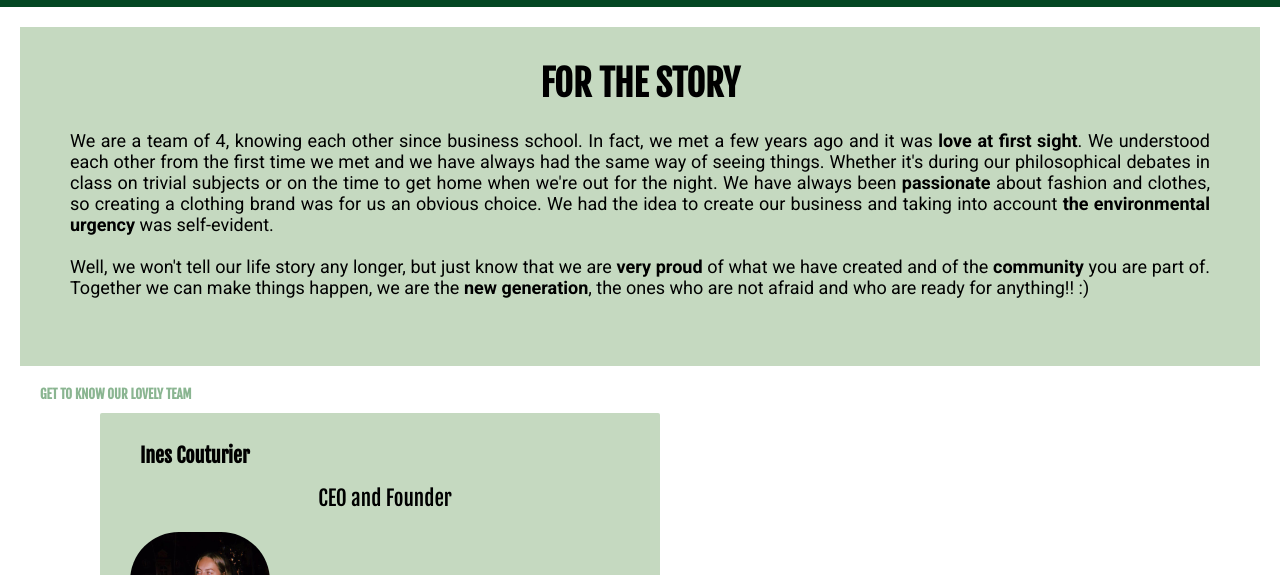
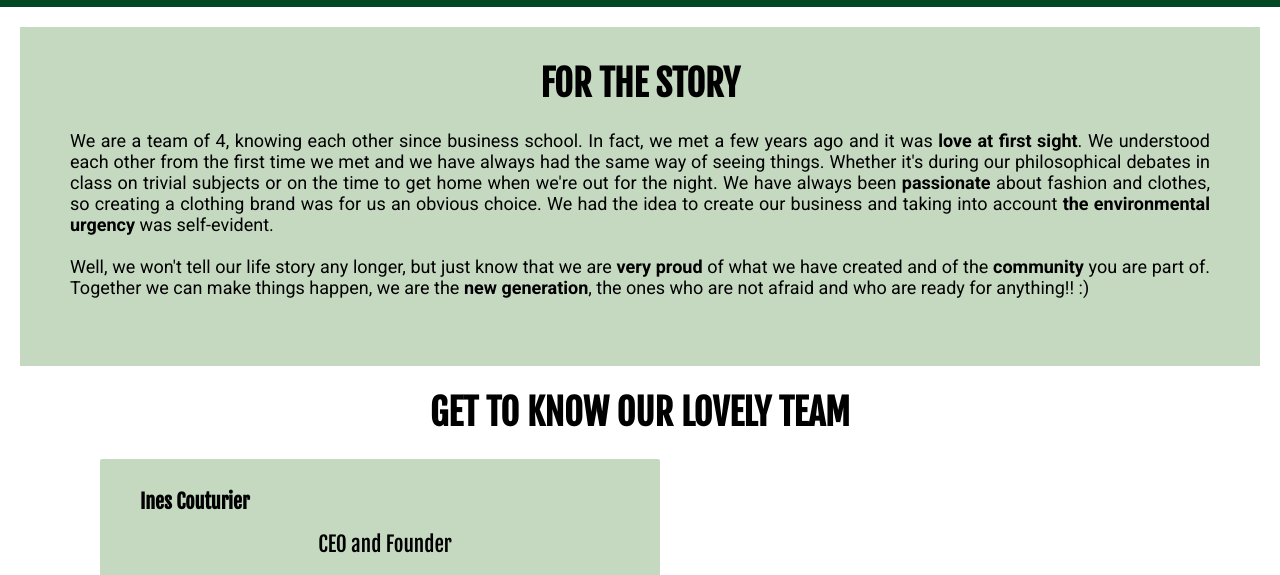
Before and after one commit to oceaneduprat/the-circle-final, a plain HTML site: page about-us.html in a window 1280 px wide. Shown: the part 151-726 px from the top of the page. Drawn offline with Linux system fonts and the light colour scheme.

Commit message:
Update about-us.html

```diff
--- a/about-us.html
+++ b/about-us.html
@@ -53,7 +53,7 @@
 			</div>
 	</div>
 
-			<h2>GET TO KNOW OUR LOVELY TEAM</h2>
+			<h1>GET TO KNOW OUR LOVELY TEAM</h1>
 
 		<div class="cards-us">
 
```
